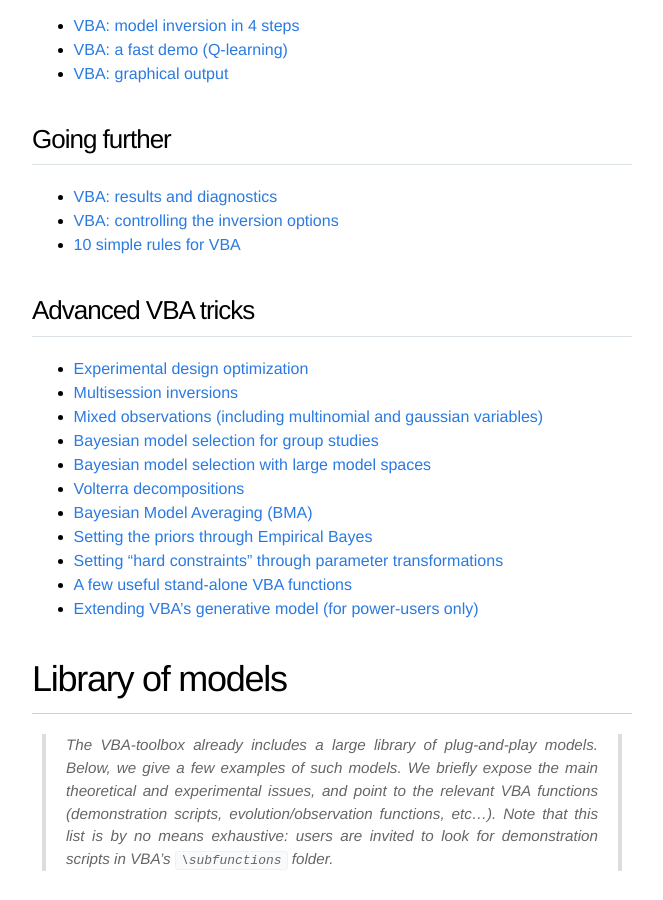
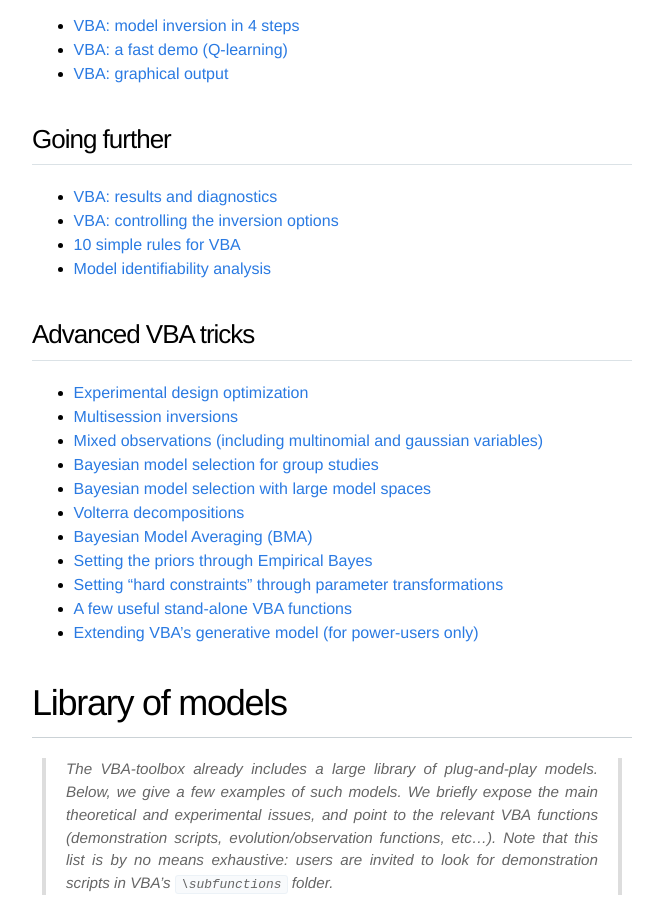
Before and after one commit to MBB-team/VBA-toolbox, a Jekyll site: the page built from _wiki/Home.md, in a window 1280 px wide and 900 px high, scrolled down 527 px. Shown: the whole window, without its empty margins (308-971 px from the left). Built offline with Jekyll 4.4.1, drawn with Linux system fonts in a browser that asks for light colours; nearby versions of some CDN libraries.

Commit message:
Update Home.md

```diff
--- a/_wiki/Home.md
+++ b/_wiki/Home.md
@@ -21,6 +21,7 @@ title: "home"
 - [VBA: results and diagnostics](VBA-output-structure)
 - [VBA: controlling the inversion options](Controlling-the-inversion-using-VBA-options)
 - [10 simple rules for VBA](10-simple-rules)
+- [Model identifiability analysis](identifiability)
 
 
 ## Advanced VBA tricks
```
